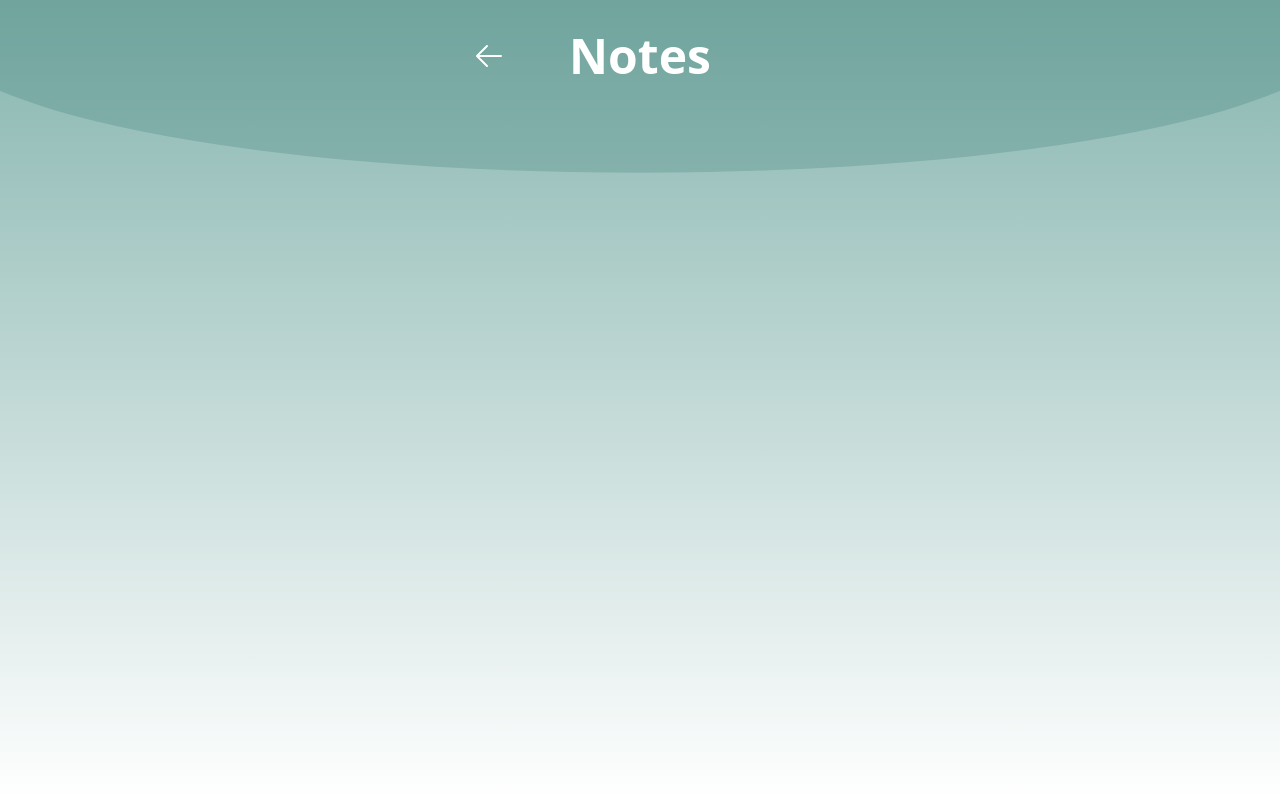
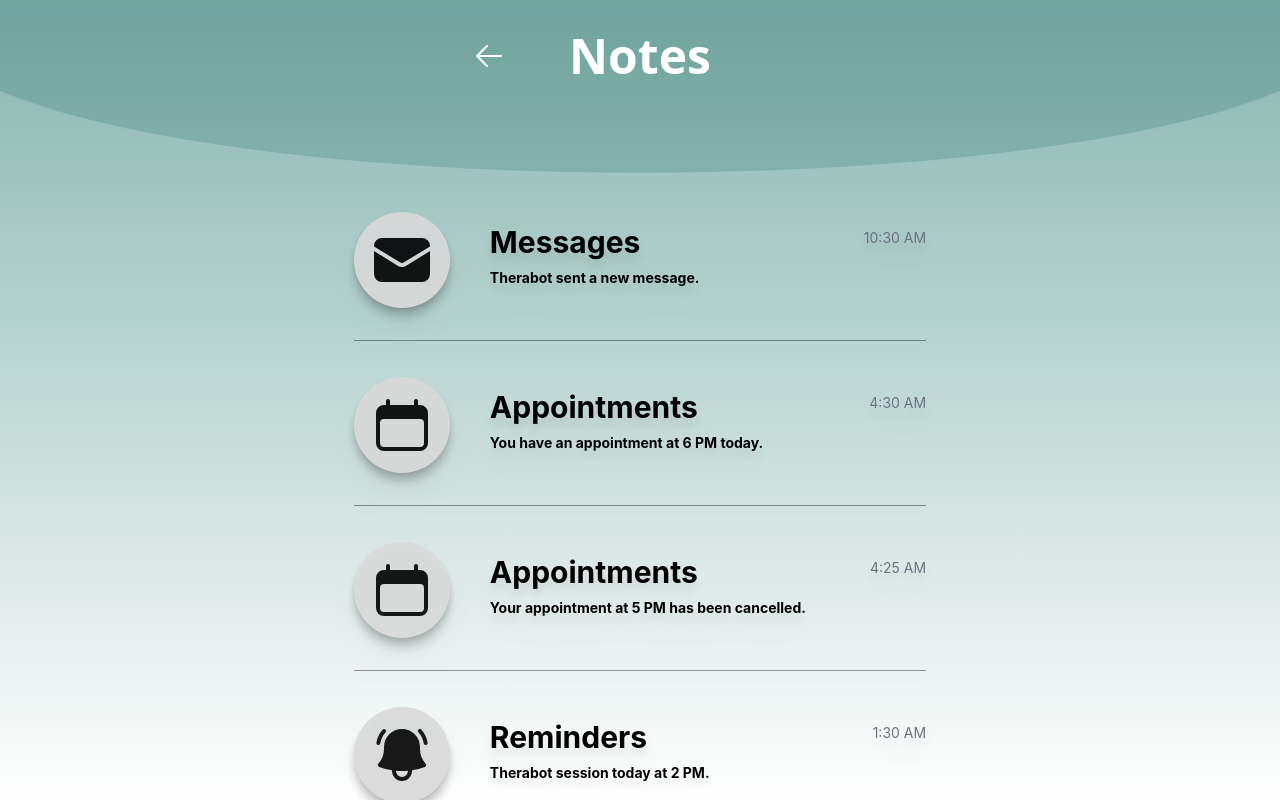
Before and after one commit to krunalpatel0719/Therabot, a React (Create React App) app in the folder therabot/: page /notes in a window 1280 px wide. Built offline with nearby package versions, Linux system fonts and the light colour scheme.

Commit message:
Notifications Update

```diff
--- a/therabot/src/components/MessageWithTime.js
+++ b/therabot/src/components/MessageWithTime.js
@@ -14,7 +14,7 @@ function MessageWithTime({className, icon, message1, message2, time}) {
           {time}
         </div>
       </div>
-      <hr class="h-px mt-8 mb-2  bg-black border-0 opacity-40 w-full"></hr>
+      <hr class="h-px mt-8  bg-black border-0 opacity-40 w-full"></hr>
     </div>
   );
 }
--- a/therabot/src/pages/Notes.js
+++ b/therabot/src/pages/Notes.js
@@ -1,10 +1,13 @@
 import React from 'react';
 import { Link } from 'react-router-dom';
 
+
 import Eclipse from '../components/Eclipse'
-
-
 import {ArrowLeftIcon} from '@heroicons/react/24/solid';
+import {CalendarIcon} from '@heroicons/react/24/solid';
+import {BellAlertIcon} from '@heroicons/react/24/solid';
+import {EnvelopeIcon} from '@heroicons/react/24/solid';
+import MessageWithTime from '../components/MessageWithTime';
 
 
 function Notes() {
@@ -13,12 +16,20 @@ function Notes() {
       <div className="overflow-x-hidden relative flex justify-center items-center h-screen w-screen ">
         <Eclipse className = "bg-NOTES_ECLIPSE opacity-20 "/>
 
-        <div className="flex flex-col h-screen justify-between items-center  z-10 relative">
+        <div className="flex flex-col h-screen justify-start items-center  z-10 relative">
           <div className="relative text-4xl sm:text-5xl font-bold text-white z-20 pt-4 md:pt-8 ">
             <Link to="/" className="absolute -left-12 sm:-left-24 bottom-1 sm:bottom-2 text-white "><ArrowLeftIcon className = "h-8 w-8"/></Link>
             Notes
           </div>
+          <div className=" mt-24 sm:mt-32 flex flex-col space-y-8">
+            <MessageWithTime icon = <EnvelopeIcon className ='w-16 h-16'/> message1 = 'Messages' message2 ='Therabot sent a new message.' time='10:30 AM'/>
+            <MessageWithTime icon = <CalendarIcon className ='w-16 h-16'/>  message1 = 'Appointments' message2 ='You have an appointment at 6 PM today.' time='4:30 AM'/>
+            <MessageWithTime icon = <CalendarIcon className ='w-16 h-16'/>  message1 = 'Appointments' message2 ='Your appointment at 5 PM has been cancelled.' time='4:25 AM'/>
+            <MessageWithTime  icon = <BellAlertIcon className ='w-16 h-16'/> message1 = 'Reminders' message2 ='Therabot session today at 2 PM.' time='1:30 AM'/>
 
+
+            {/* Other MessageWithTime components */}
+          </div>
 
         </div>
       </div>
--- a/therabot/src/pages/Notifications.js
+++ b/therabot/src/pages/Notifications.js
@@ -19,7 +19,7 @@ function Notifications() {
             <Link to="/" className="absolute -left-12 sm:-left-24 bottom-1 sm:bottom-2 text-white "><ArrowLeftIcon className = "h-8 w-8"/></Link>
             Notifications
           </div>
-          <div className=" mt-24 sm:mt-32 flex flex-col space-y-20">
+          <div className=" mt-24 sm:mt-32 flex flex-col space-y-8">
             <MessageWithTime icon = <EnvelopeIcon className ='w-16 h-16'/> message1 = 'Messages' message2 ='Therabot sent a new message.' time='10:30 AM'/>
             <MessageWithTime icon = <CalendarIcon className ='w-16 h-16'/>  message1 = 'Appointments' message2 ='You have an appointment at 6 PM today.' time='4:30 AM'/>
             <MessageWithTime icon = <CalendarIcon className ='w-16 h-16'/>  message1 = 'Appointments' message2 ='Your appointment at 5 PM has been cancelled.' time='4:25 AM'/>
```
